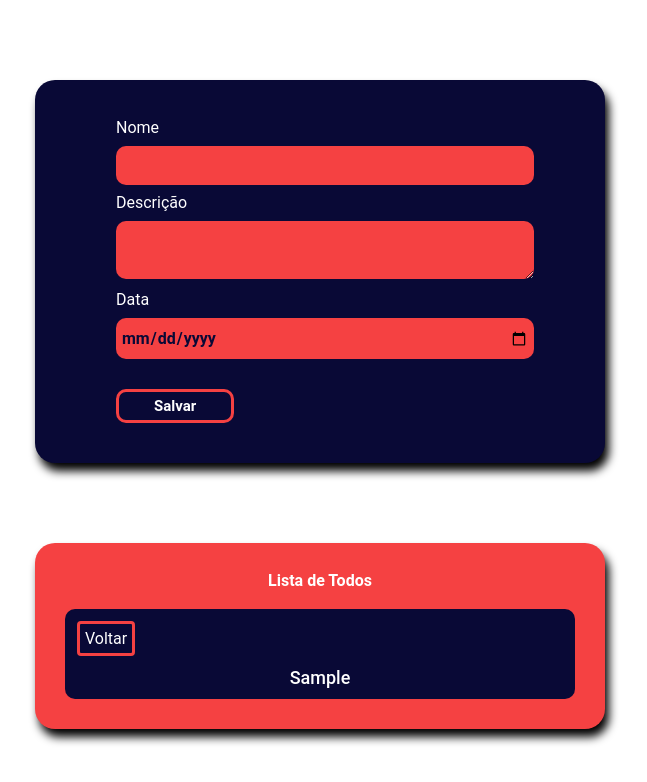
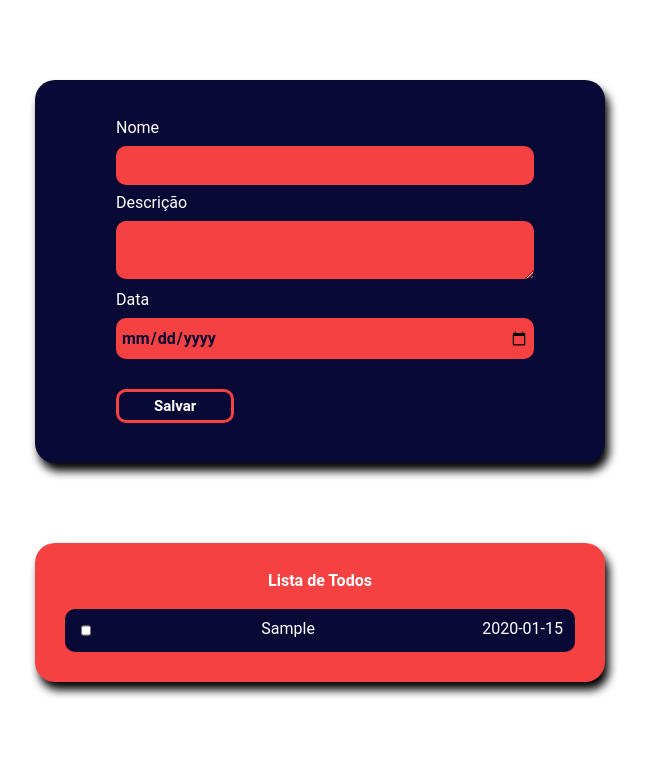
Before and after one commit to Marcos1305/todo-react, a React app: page / in a window 1280 px wide. Both pictures are taken after typing "Sample", "Sample", "2020-01-15" into the empty fields and a click on the button "Salvar". Shown: the top 782 px of the page, without its empty margins (320-967 px from the left). Built offline with nearby package versions, Linux system fonts and the light colour scheme.

Commit message:
Correção componente todo-item

```diff
--- a/src/Components/TodoItem/TodoItem.js
+++ b/src/Components/TodoItem/TodoItem.js
@@ -10,7 +10,7 @@ class TodoItem extends Component {
             date: todo.date,
             completed: todo.completed,
             description: todo.description,
-            showDescription: true,
+            showDescription: false,
         }
     }
 
```
